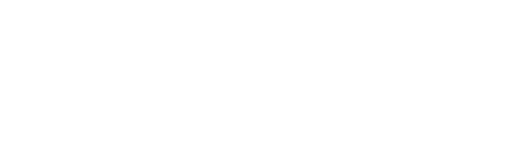
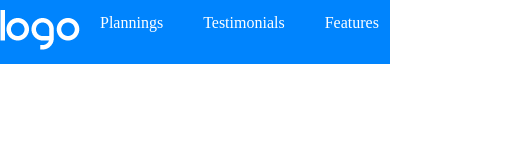
Before and after one commit to fabiomazzilli85/htmlcss-responsive-layout, a plain HTML site: page index.html in a window 390 px wide. Shown: the whole page, 524 px wide, since content can reach past the window. Drawn offline with Linux system fonts and the light colour scheme.

Commit message:
Creata e stilizzata Navbar. Impostati selettori di base. Hamburger Display "none".

```diff
--- a/app.css
+++ b/app.css
@@ -0,0 +1,47 @@
+* {
+    margin: 0;
+    padding: 0;
+    box-sizing: border-box;
+}
+
+ul, li, nav, a {
+    text-decoration: none;
+}
+
+.row {
+    display: flex;
+    flex-wrap: wrap;
+}
+
+.bg_azure {
+    background-color: #0084FD;
+}
+
+nav {
+    display: flex;
+    justify-content: space-between;
+    align-items: center;
+    padding: 10px 0px;
+}
+
+ul {
+    display: flex;
+}
+
+li {
+    list-style: none;
+}
+
+a {
+margin: 20px;
+color: white;
+}
+
+.hamburger {
+    display: none;
+}
+
+.container {
+    max-width: 1024px;
+    margin: 0 auto;
+}
--- a/index.html
+++ b/index.html
@@ -3,10 +3,46 @@
 <head>
     <meta charset="UTF-8">
     <meta name="viewport" content="width=device-width, initial-scale=1.0">
+    <script src="https://kit.fontawesome.com/6d90b0a9f2.js" crossorigin="anonymous"></script>
     <link rel="stylesheet" href="app.css">
-    <title>Document</title>
+    <title>Responsive Layout Desktop</title>
 </head>
 <body>
+    <header class="bg_azure">
+        <nav class="container">
+            <div>
+                <img src="./img/logo.png" alt="Logo Aziendale">
+            </div>
 
+            <div>
+                <ul>
+                    <li>
+                        <a href="#">Plannings</a>
+                    </li>
+                    <li>
+                        <a href="#">Testimonials</a>
+                    </li>
+                    <li>
+                        <a href="#">Features</a>
+                    </li>
+                    <li>
+                        <a href="#">About Us</a>
+                    </li>
+                    <li>
+                        <a href="#">Get Started</a>
+                    </li>
+                </ul>
+                <span class="hamburger"><i class="fa-solid fa-bars"></i></span>
+            </div
+        </nav>
+    </header>
+
+    <main>
+
+    </main>
+
+    <footer>
+
+    </footer>
 </body>
 </html>
```
